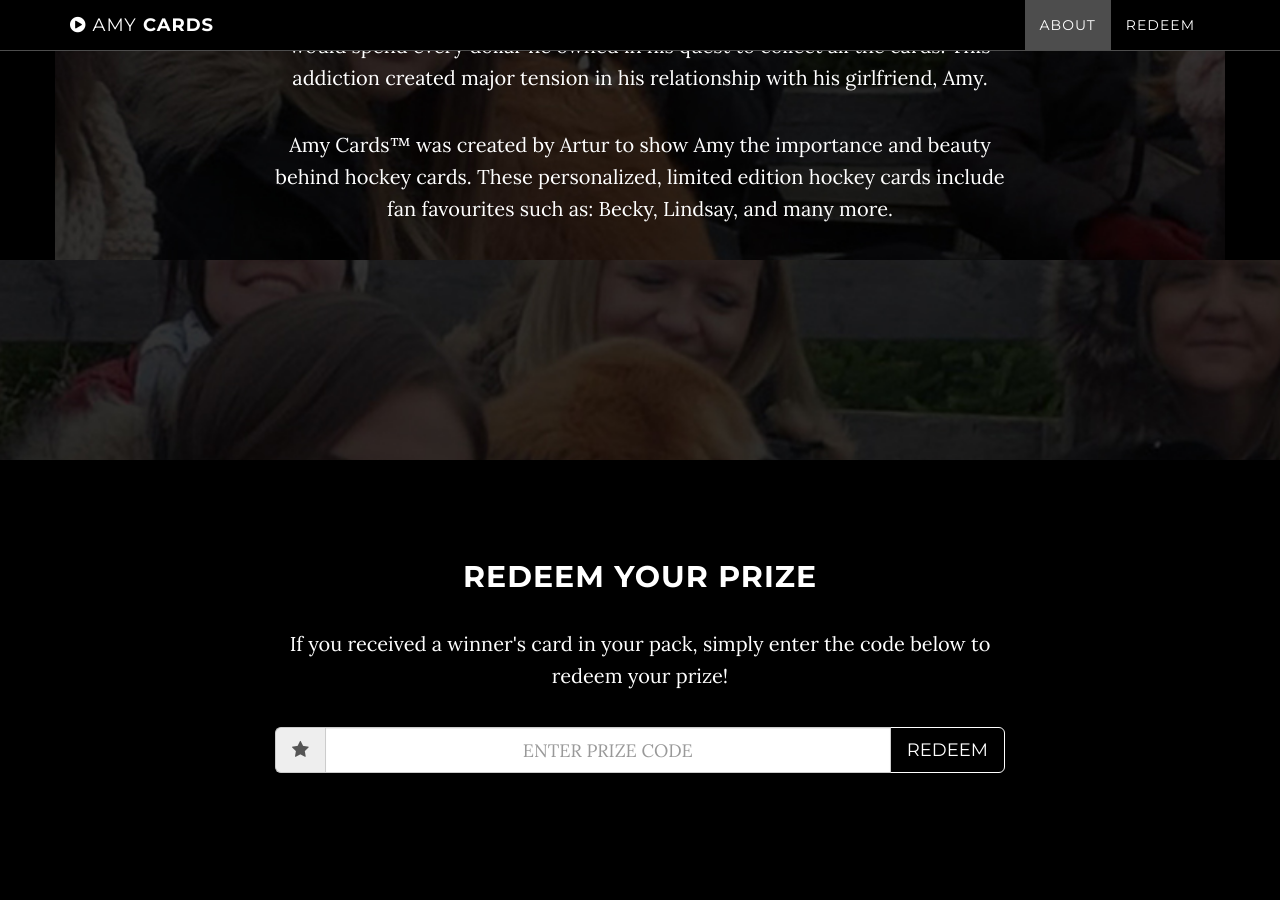
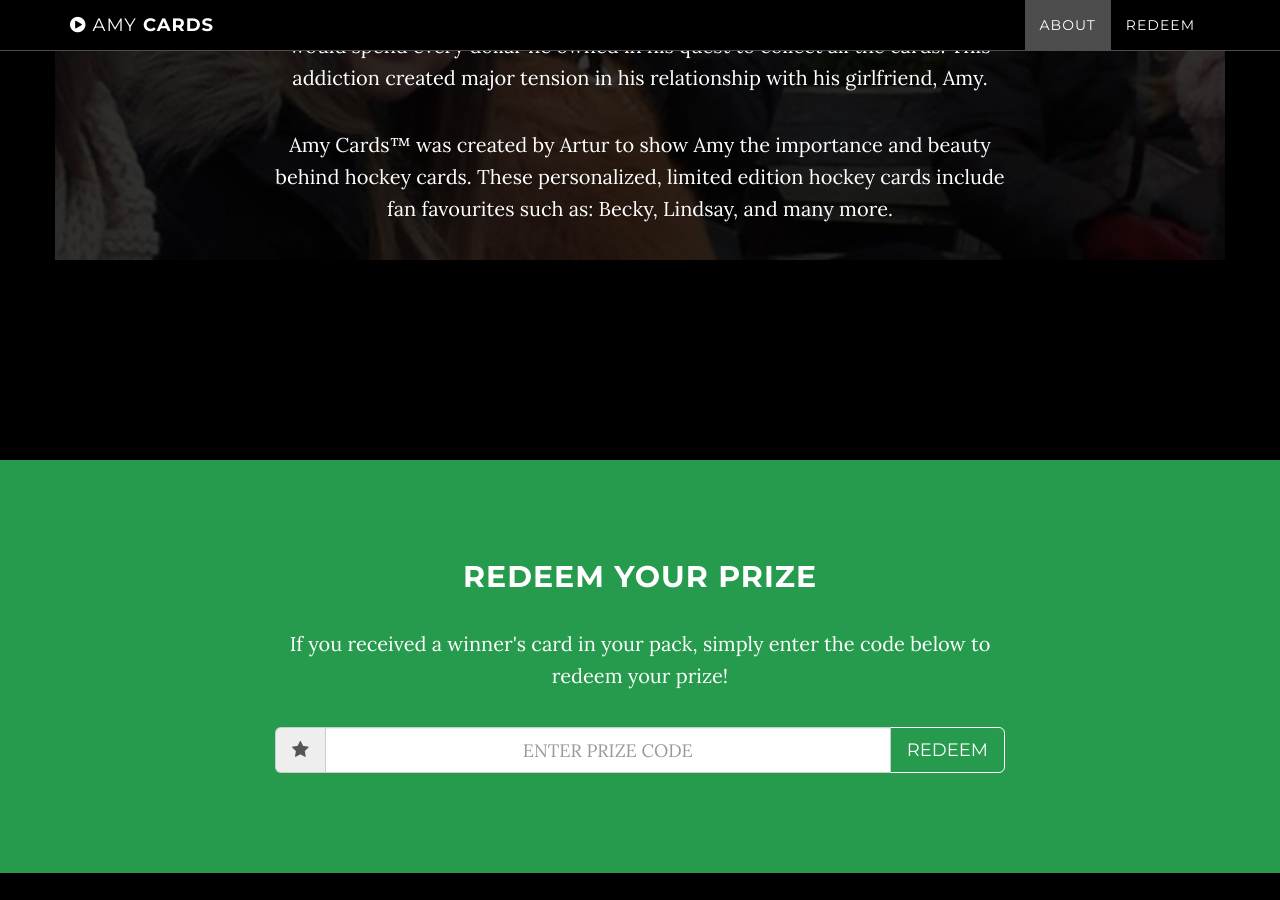
Before and after one commit to arturpawliszko/amy-cards, a Jekyll site: the page built from index.html, in a window 1280 px wide and 900 px high, scrolled down 1170 px. Built offline with Jekyll 4.4.1, drawn with Linux system fonts in a browser that asks for light colours.

Commit message:
About Background

```diff
--- a/_includes/css/grayscale.css
+++ b/_includes/css/grayscale.css
@@ -254,6 +254,9 @@
 
 .content-section {
     padding-top: 100px;
+}
+
+#about {
     background: url(/img/redeem-bg.jpg) no-repeat center center scroll;
     background-color: {{ site.color.primary-dark }};
     -webkit-background-size: cover;
@@ -266,7 +269,7 @@
     width: 100%;
     padding: 50px 0;
     color: #fff;
-    background-color: {{ site.color.primary-dark }};
+    background-color: #279b4d;
 }
 
 #map {
```
